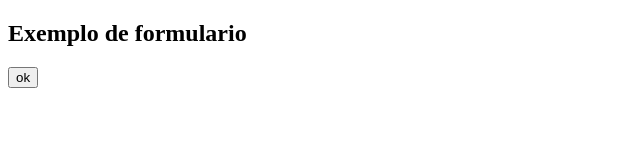
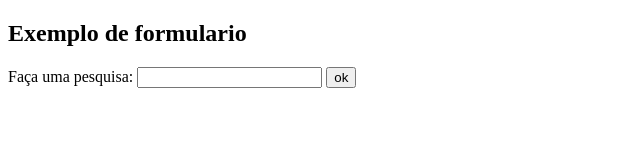
Before and after one commit to robinhoc/12831, a plain HTML site: page formularioaula2.html in a window 1280 px wide. Shown: the whole page, without its empty margins (0-640 px from the left). Drawn offline with Linux system fonts and the light colour scheme.

Commit message:
tag form aula 3

```diff
--- a/formularioaula2.html
+++ b/formularioaula2.html
@@ -10,6 +10,8 @@
     <h2>Exemplo de formulario</h2>
 
     <form action="http://google.com/search" method="GET" target="_blank">
+        <label for="txtbusca">Faça uma pesquisa:</label>
+        <input type="text" name="q" id="txtbusca">
         <input type="submit" value="ok">
     </form>
 </body>
```
